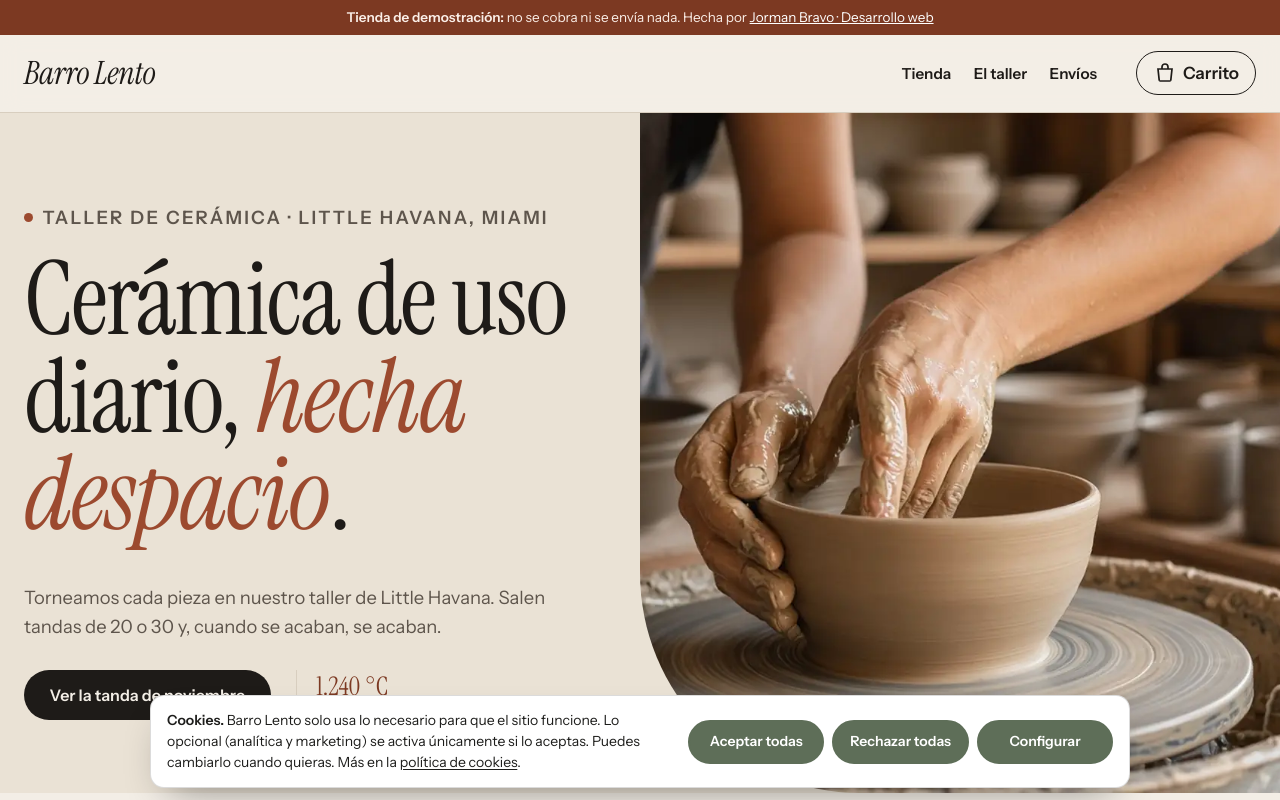
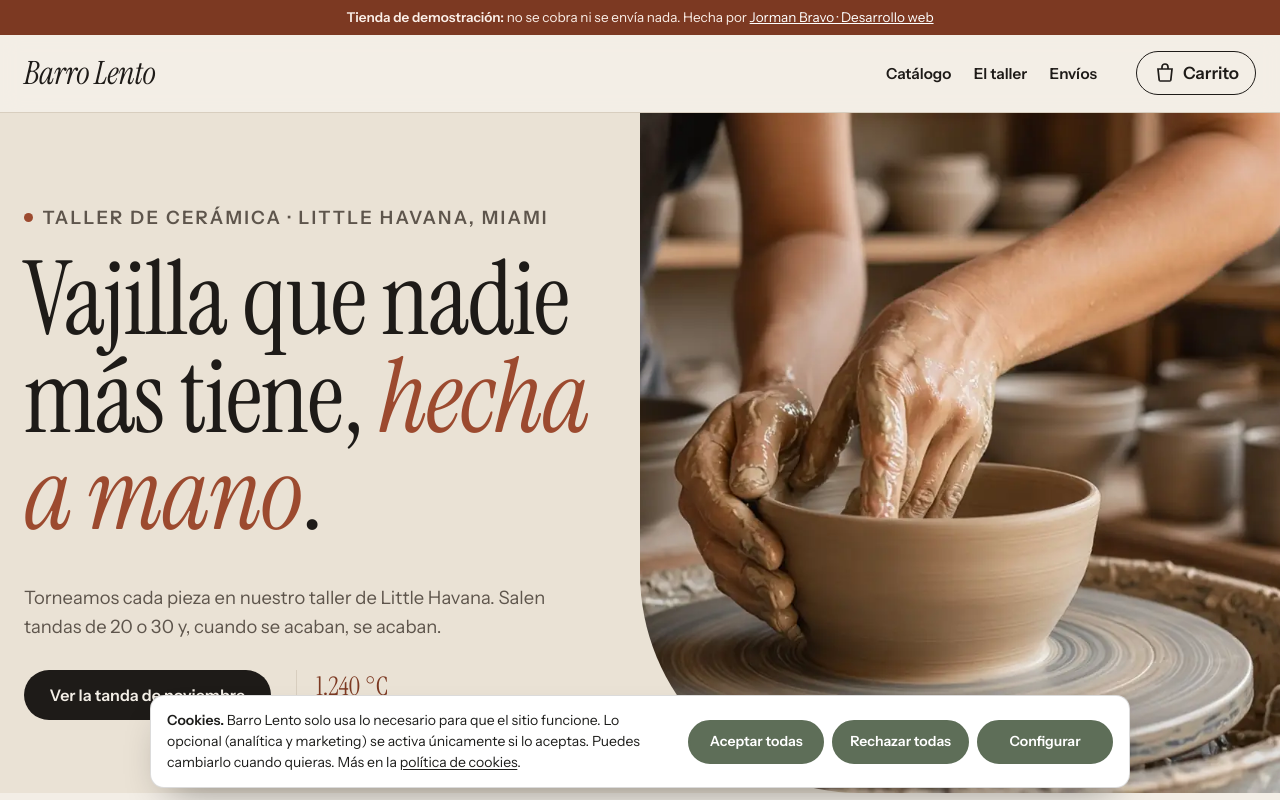
Before and after one commit to jormanj2b/demo-tienda, a plain HTML site: page index.html in a window 1280 px wide. Shown: the top 800 px of the page. Drawn offline with Linux system fonts and the light colour scheme.

Commit message:
Textos: voz de negocio, titular con gancho y menú más claro

```diff
--- a/index.html
+++ b/index.html
@@ -30,7 +30,7 @@
 <div class="demo-bar"><strong>Tienda de demostración:</strong> no se cobra ni se envía nada. Hecha por <a href="https://jormanj2b.github.io/">Jorman Bravo · Desarrollo web</a></div>
 <header class="top">
   <a class="logo" href="./">Barro Lento</a>
-  <nav aria-label="Principal"><a href="./#tienda">Tienda</a><a href="./#taller">El taller</a><a href="./#envios">Envíos</a></nav>
+  <nav aria-label="Principal"><a href="./#tienda">Catálogo</a><a href="./#taller">El taller</a><a href="./#envios">Envíos</a></nav>
   <a class="cart-link" href="carrito.html" aria-label="Ver carrito">
     <svg viewBox="0 0 24 24" width="24" height="24" aria-hidden="true"><path d="M5 8h14l-1.2 11.2a1 1 0 0 1-1 .8H7.2a1 1 0 0 1-1-.8L5 8z" fill="none" stroke="currentColor" stroke-width="1.7"/><path d="M9 8V6a3 3 0 0 1 6 0v2" fill="none" stroke="currentColor" stroke-width="1.7"/></svg>
     <span>Carrito</span><span class="badge" id="cart-count" hidden>0</span>
@@ -41,7 +41,7 @@
   <img src="img/hero-800.webp" srcset="img/hero-400.webp 400w, img/hero-800.webp 800w, img/hero-1600.webp 1600w" sizes="100vw" width="1600" height="900" alt="Manos con barro dando forma a un bowl en el torno, con tazas sin esmaltar al fondo" fetchpriority="high">
   <div class="hero-text">
     <p class="kicker">Taller de cerámica · Little Havana, Miami</p>
-    <h1>Cerámica de uso diario, <em>hecha despacio</em>.</h1>
+    <h1>Vajilla que nadie más tiene, <em>hecha a mano</em>.</h1>
     <p>Torneamos cada pieza en nuestro taller de Little Havana. Salen tandas de 20 o 30 y, cuando se acaban, se acaban.</p>
     <div class="hero-cta"><a class="btn" href="#tienda">Ver la tanda de noviembre</a><span class="kiln"><b>1.240 °C</b> segunda cocción</span></div>
   </div>
```
Also changed, not shown: carrito.html (+1 -1 lines), producto.html (+2 -2 lines).
